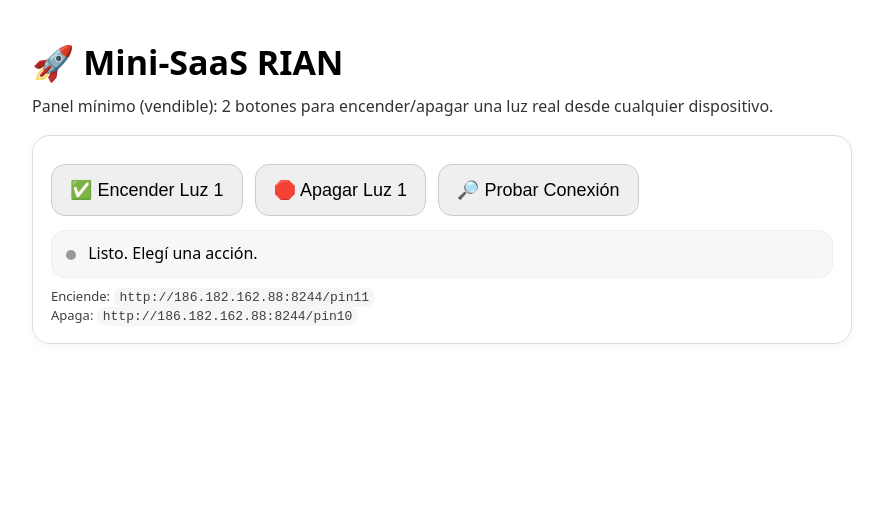
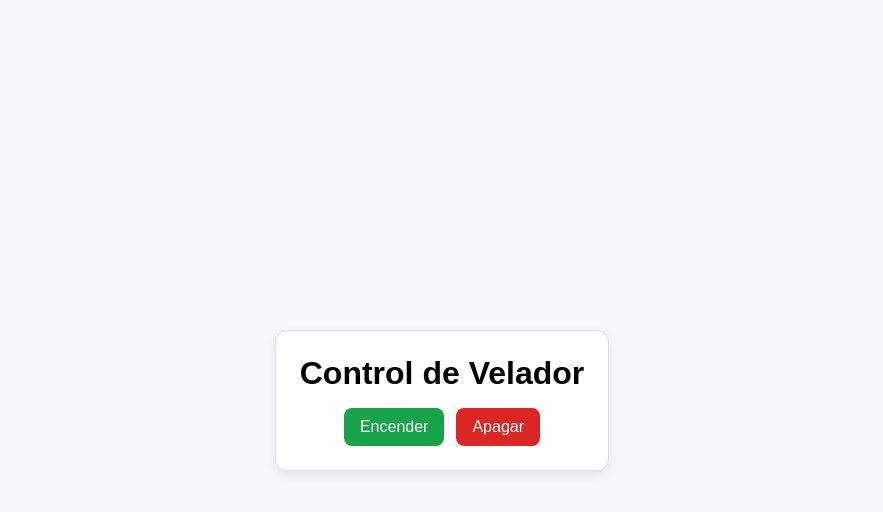
Before and after one commit to ingvictor1/saas, a plain HTML site: page index.html in a window 1280 px wide. Shown: the whole page, without its empty margins (198-1081 px from the left). Drawn offline with Linux system fonts and the light colour scheme.

Commit message:
Crear página Control de Velador con botones de encendido y apagado

```diff
--- a/index.html
+++ b/index.html
@@ -2,113 +2,70 @@
 <html lang="es">
 <head>
   <meta charset="utf-8" />
-  <meta name="viewport" content="width=device-width,initial-scale=1" />
-  <title>Mini-SaaS RIAN — Control de Luces</title>
+  <meta name="viewport" content="width=device-width, initial-scale=1" />
+  <title>Control de Velador</title>
   <style>
-    body{font-family:system-ui,Arial;max-width:820px;margin:40px auto;padding:0 16px;line-height:1.35}
-    h1{font-size:34px;margin:0 0 10px}
-    .sub{opacity:.8;margin:0 0 18px}
-    .card{border:1px solid #ddd;border-radius:18px;padding:18px;box-shadow:0 2px 12px rgba(0,0,0,.04)}
-    .row{display:flex;gap:12px;flex-wrap:wrap;margin-top:10px}
-    button{font-size:18px;padding:14px 18px;border-radius:14px;border:1px solid #ccc;cursor:pointer}
-    button:active{transform:translateY(1px)}
-    .status{margin-top:14px;font-size:16px;padding:12px 14px;border-radius:14px;background:#f7f7f7;border:1px solid #eee}
-    .meta{margin-top:10px;font-size:13px;opacity:.75}
-    code{background:#f3f3f3;padding:2px 6px;border-radius:10px}
-    .dot{display:inline-block;width:10px;height:10px;border-radius:999px;background:#999;margin-right:8px;vertical-align:middle}
-    .ok{background:#22c55e}
-    .bad{background:#ef4444}
-    .wait{background:#f59e0b}
+    body {
+      font-family: Arial, sans-serif;
+      display: grid;
+      place-items: center;
+      min-height: 100vh;
+      margin: 0;
+      background: #f5f7fb;
+    }
+
+    .panel {
+      background: white;
+      border: 1px solid #ddd;
+      border-radius: 12px;
+      padding: 24px;
+      text-align: center;
+      box-shadow: 0 4px 12px rgba(0, 0, 0, 0.08);
+    }
+
+    h1 {
+      margin-top: 0;
+      margin-bottom: 16px;
+    }
+
+    .buttons {
+      display: flex;
+      gap: 12px;
+      justify-content: center;
+    }
+
+    button {
+      border: none;
+      border-radius: 8px;
+      padding: 10px 16px;
+      color: white;
+      cursor: pointer;
+      font-size: 16px;
+    }
+
+    .on { background: #16a34a; }
+    .off { background: #dc2626; }
   </style>
 </head>
 <body>
-  <h1>🚀 Mini-SaaS RIAN</h1>
-  <p class="sub">Panel mínimo (vendible): 2 botones para encender/apagar una luz real desde cualquier dispositivo.</p>
-
-  <div class="card">
-    <div class="row">
-      <button id="btnOn">✅ Encender Luz 1</button>
-      <button id="btnOff">🛑 Apagar Luz 1</button>
-      <button id="btnTest">🔎 Probar Conexión</button>
+  <main class="panel">
+    <h1>Control de Velador</h1>
+    <div class="buttons">
+      <button class="on" onclick="encenderVelador()">Encender</button>
+      <button class="off" onclick="apagarVelador()">Apagar</button>
     </div>
-
-    <div class="status" id="status">
-      <span class="dot" id="dot"></span>
-      <span id="msg">Listo. Elegí una acción.</span>
-    </div>
-
-    <div class="meta">
-      Enciende: <code id="urlOn"></code><br/>
-      Apaga: <code id="urlOff"></code>
-    </div>
-  </div>
+  </main>
 
   <script>
-    // === TUS URLS (ya funcionando) ===
-    const URL_ON  = "http://186.182.162.88:8244/pin11";
-    const URL_OFF = "http://186.182.162.88:8244/pin10";
-
-    document.getElementById("urlOn").textContent = URL_ON;
-    document.getElementById("urlOff").textContent = URL_OFF;
-
-    const msg = document.getElementById("msg");
-    const dot = document.getElementById("dot");
-
-    function setStatus(type, text){
-      dot.className = "dot " + (type || "");
-      msg.textContent = text;
+    function encenderVelador() {
+      console.log('Velador encendido');
+      alert('Velador encendido');
     }
 
-    // Llamada ultra-compatible (evita CORS): GET por "imagen invisible"
-    function hit(url, timeoutMs = 4000){
-      return new Promise((resolve, reject) => {
-        setStatus("wait", "Enviando orden...");
-
-        const img = new Image();
-        const t = setTimeout(() => {
-          img.src = ""; // corta intento
-          reject(new Error("Timeout: sin respuesta en " + timeoutMs + "ms"));
-        }, timeoutMs);
-
-        img.onload = () => { clearTimeout(t); resolve(true); };
-        img.onerror = () => { clearTimeout(t); resolve(true); };
-        // Nota: onerror puede disparar aunque el comando haya llegado.
-        // Para control ON/OFF suele ser suficiente: lo importante es disparar el GET.
-
-        // Cache-buster para que el navegador no “recicle” la llamada
-        const bust = (url.includes("?") ? "&" : "?") + "t=" + Date.now();
-        img.src = url + bust;
-      });
+    function apagarVelador() {
+      console.log('Velador apagado');
+      alert('Velador apagado');
     }
-
-    document.getElementById("btnOn").addEventListener("click", async () => {
-      try{
-        await hit(URL_ON);
-        setStatus("ok", "Orden enviada: LUZ ENCENDIDA ✅");
-      }catch(e){
-        setStatus("bad", "No pude contactar el dispositivo: " + e.message);
-      }
-    });
-
-    document.getElementById("btnOff").addEventListener("click", async () => {
-      try{
-        await hit(URL_OFF);
-        setStatus("ok", "Orden enviada: LUZ APAGADA 🛑");
-      }catch(e){
-        setStatus("bad", "No pude contactar el dispositivo: " + e.message);
-      }
-    });
-
-    document.getElementById("btnTest").addEventListener("click", async () => {
-      try{
-        // prueba con ON pero sin cambiar estado real sería ideal,
-        // como no tenemos endpoint de status, solo testeamos conectividad disparando una de las URLs.
-        await hit(URL_ON, 2500);
-        setStatus("ok", "Conexión OK (se pudo enviar una petición) 🔗");
-      }catch(e){
-        setStatus("bad", "Conexión fallida: " + e.message);
-      }
-    });
   </script>
 </body>
 </html>
```
